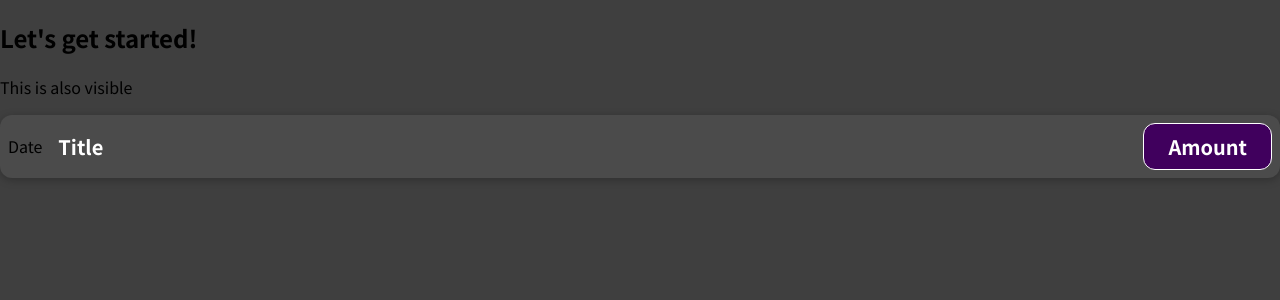
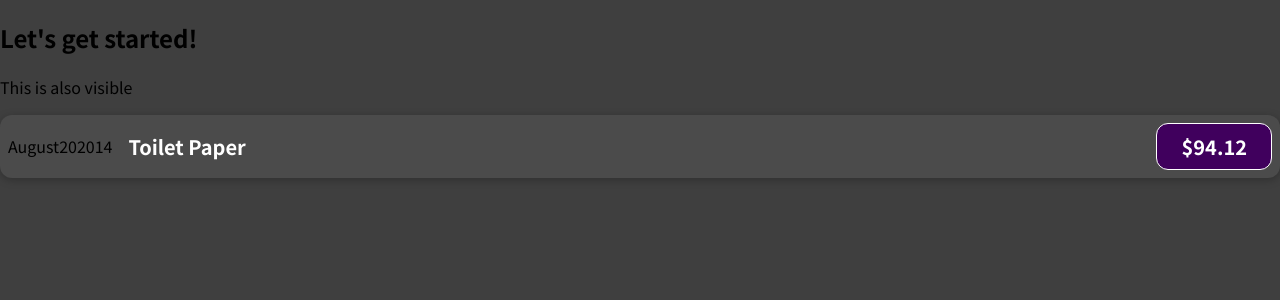
Before and after one commit to Ayaz-Rzayev/Expence-tracker, a JavaScript app: page / in a window 1280 px wide. Shown: the top 300 px of the page. Built offline with nearby package versions, Linux system fonts and the light colour scheme.

Commit message:
props added to ExpenseItem component

```diff
--- a/src/App.js
+++ b/src/App.js
@@ -1,11 +1,36 @@
 import ExpenseItem from "./components/ExpenseItem";
 
 function App() {
+  const expenses = [
+    {
+      id: 'e1',
+      title: 'Toilet Paper',
+      amount: 94.12,
+      date: new Date(2020, 7, 14),
+    },
+    { id: 'e2', title: 'New TV', amount: 799.49, date: new Date(2021, 2, 12) },
+    {
+      id: 'e3',
+      title: 'Car Insurance',
+      amount: 294.67,
+      date: new Date(2021, 2, 28),
+    },
+    {
+      id: 'e4',
+      title: 'New Desk (Wooden)',
+      amount: 450,
+      date: new Date(2021, 5, 12),
+    },
+  ];
   return (
     <div>
       <h2>Let's get started!</h2>
       <p>This is also visible</p>
-      <ExpenseItem></ExpenseItem>
+      <ExpenseItem
+        title={expenses[0].title}
+        amount={expenses[0].amount}
+        date={expenses[0].date}>
+      </ExpenseItem>
     </div>
   );
 }
--- a/src/components/ExpenseItem.js
+++ b/src/components/ExpenseItem.js
@@ -1,12 +1,17 @@
 import './ExpenseItem.css'
 
-function ExpenseItem() {
+function ExpenseItem(props) {
+  const month = props.date.toLocaleString('en-US', {month: 'long'})
+  const year = props.date.getFullYear()
+  const day = props.date.toLocaleString('en-US', {day: '2-digit'})
   return (
     <div className='expense-item'>
-      <div>Date</div>
+      <div>{month}</div>
+      <div>{year}</div>
+      <div>{day}</div>
       <div className='expense-item__description'>
-        <h2>Title</h2>
-        <div className='expense-item__price'>Amount</div>
+        <h2>{props.title}</h2>
+        <div className='expense-item__price'>${props.amount}</div>
       </div>
     </div>
   )
```
Also changed, not shown: 1 other file (tests, documents, lock files or other folders).
